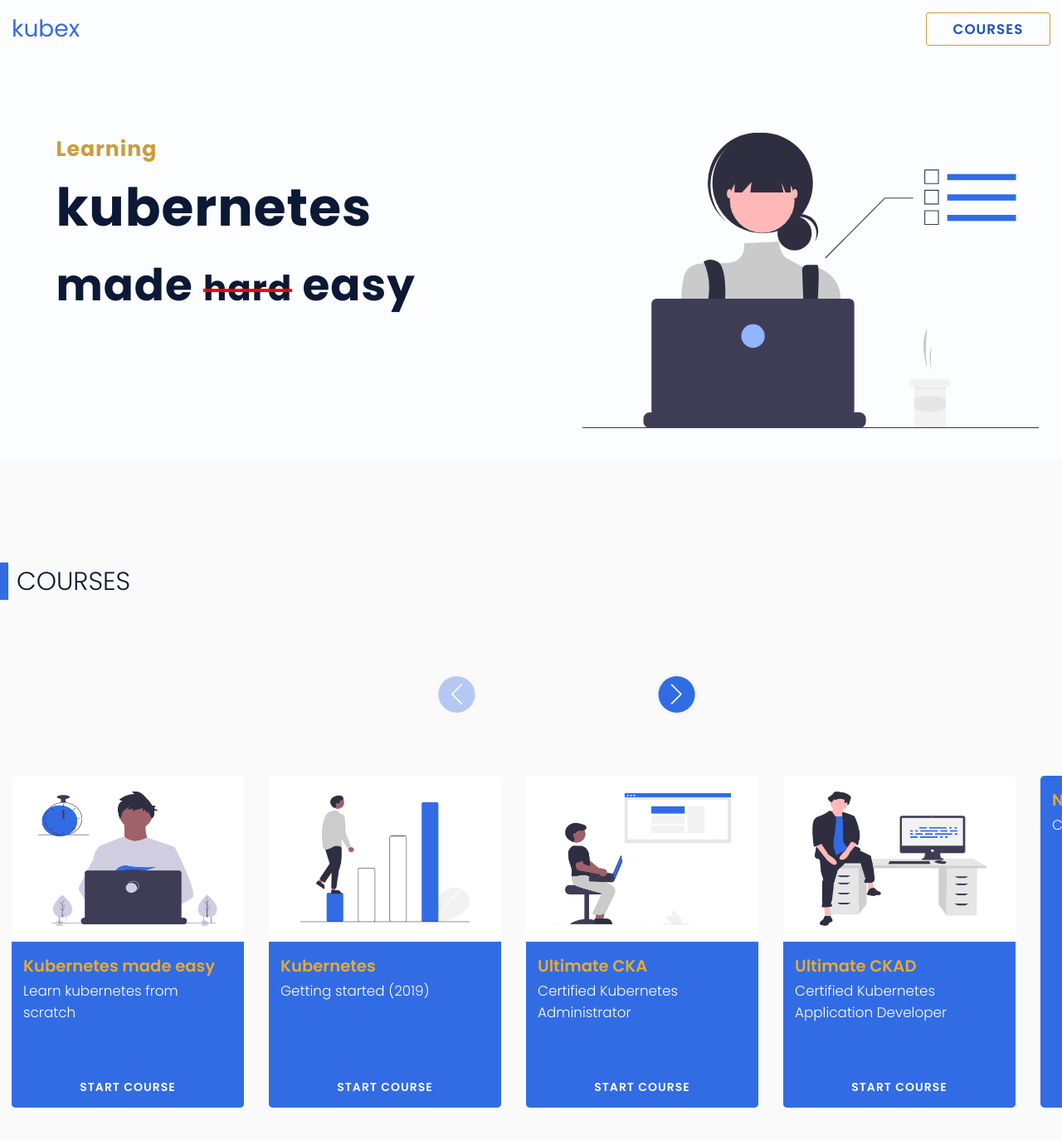
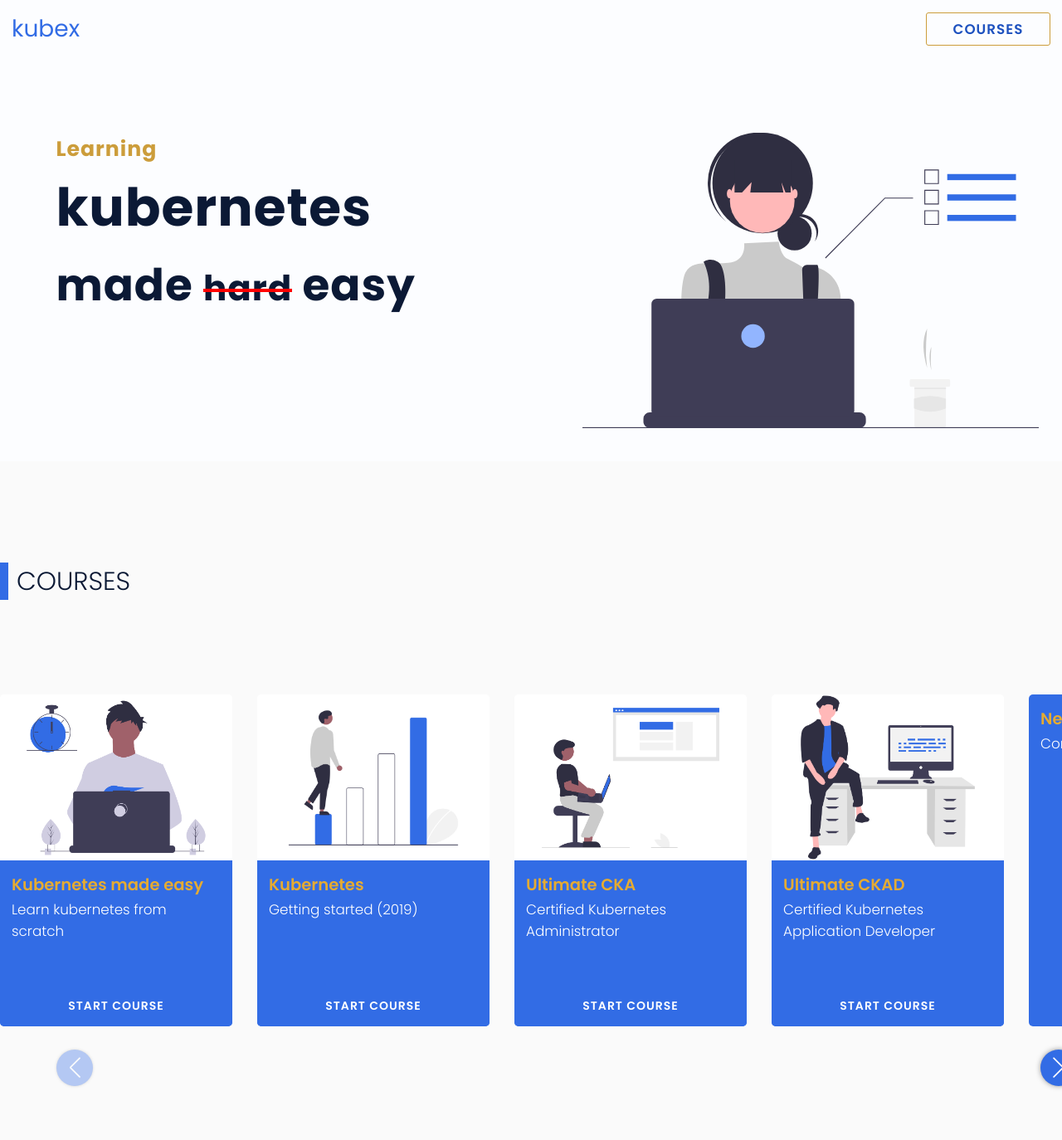
Before and after one commit to skoodath/kubeed, a React (Create React App) app: page / in a window 1280 px wide. Shown: the top 1374 px of the page at 83% size. Built offline with nearby package versions, Linux system fonts and the light colour scheme.

Commit message:
changed position of swiper navigation

```diff
--- a/src/styles/course.style.js
+++ b/src/styles/course.style.js
@@ -55,7 +55,7 @@ export const Card = {
     .swiper-container{
       width: 100%;
       max-width: 100%;
-      padding: 9rem 1rem 2rem;
+      padding: 2rem 0 7rem;
     }
     .swiper-slide{
       width: 280px;
@@ -75,30 +75,32 @@ export const Card = {
       }
     }
     .swiper-button-prev{
-      left: 40%;
-      top: 5%;
-      bottom: auto;
-      transform: translateX(-40%);
+      left: 5%;
+      right: auto;
+      top: auto;
+      bottom: 5%;
+      //transform: translateX(-40%);
       width: 44px;
       display: flex;
       background-color: #326CE5;
       border-radius: 50%;
-      box-shadow: 0 0 10px -5px #aaa;
+      box-shadow: 0 0 5px -2px #111111;
       &::after{
         font-size: 25px;
         color: #ffffff;
       }
       }
     .swiper-button-next{
-      left: 60%;
-      top: 5%;
-      bottom: auto;
-      transform: translateX(-60%);
+      right: 5%;
+      left: auto;
+      top: auto;
+      bottom: 5%;
+      //transform: translateX(-60%);
       width: 44px;
       display: flex;
       background-color: #326CE5;
       border-radius: 50%;
-      box-shadow: 0 0 10px -5px #aaa;
+      box-shadow: 0 0 8px -3px #111111;
       &::after{
         font-size: 25px;
         color: #ffffff;
@@ -143,6 +145,7 @@ export const Card = {
     position: relative;
     img{
       height: 100%;
+      object-fit: cover;
     }
        /* &::before{
       position: absolute;
```
